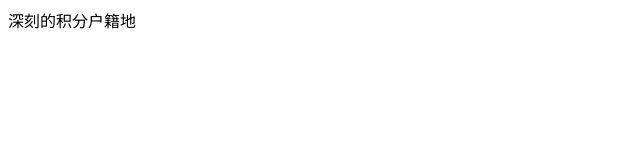
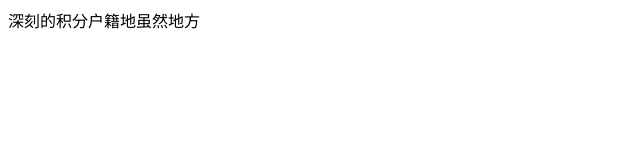
Before and after one commit to Glzglz/glz, a plain HTML site: page app/index.html in a window 1280 px wide. Shown: the full height of the page, 0-640 px from the left. Drawn offline with Linux system fonts and the light colour scheme.

Commit message:
测试 ——甘柳珍

```diff
--- a/app/index.html
+++ b/app/index.html
@@ -5,6 +5,6 @@
     <title>Title</title>
 </head>
 <body>
-    深刻的积分户籍地
+    深刻的积分户籍地虽然地方
 </body>
 </html>
```
